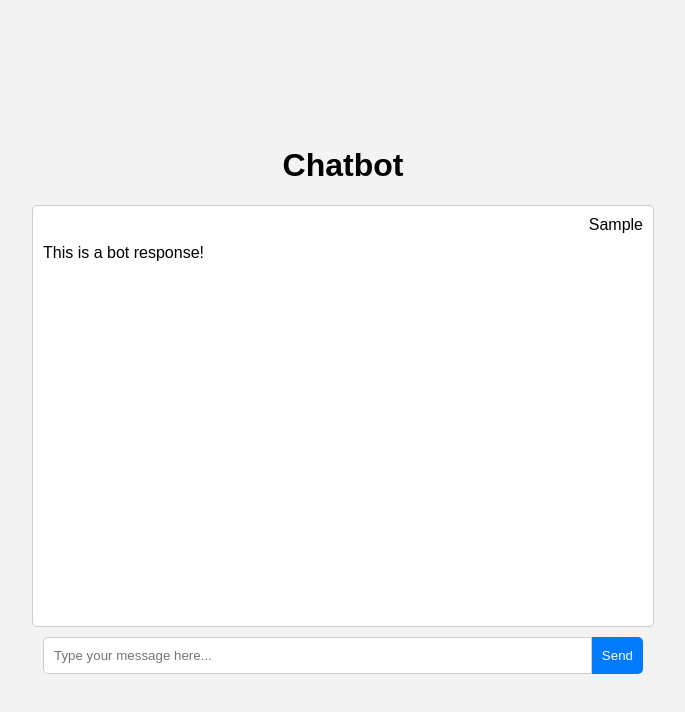
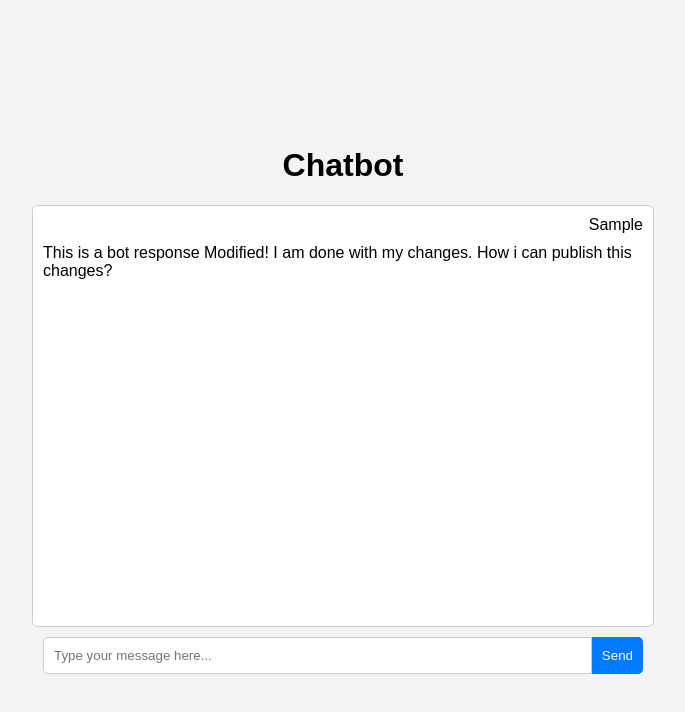
Before and after one commit to jsprem/cap-flp, a website: page app/index.html in a window 1280 px wide. Both pictures are taken after typing "Sample" into the empty fields and a click on the button "Send". Shown: the whole page, without its empty margins (297-982 px from the left). Drawn offline with Linux system fonts and the light colour scheme.

Commit message:
Modified Index.html changes

```diff
--- a/app/index.html
+++ b/app/index.html
@@ -78,7 +78,7 @@
         addMessage(userMessage, false); // User message
         userInput.value = '';
         // Simulate bot response
-        setTimeout(() => addMessage('This is a bot response!', true), 1000);
+        setTimeout(() => addMessage('This is a bot response Modified! I am done with my changes. How i can publish this changes?', true), 1000);
       }
     });
   </script>
```
